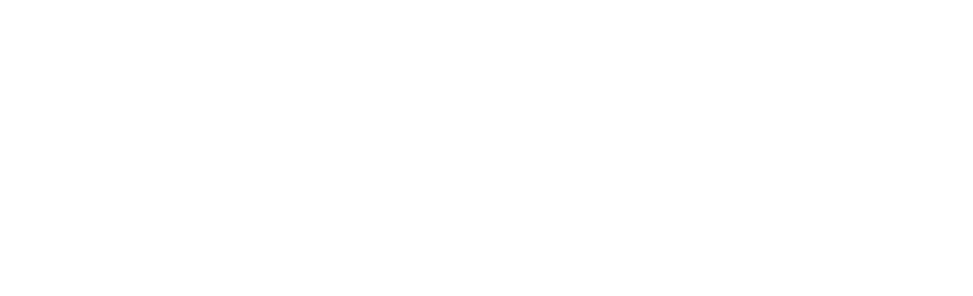
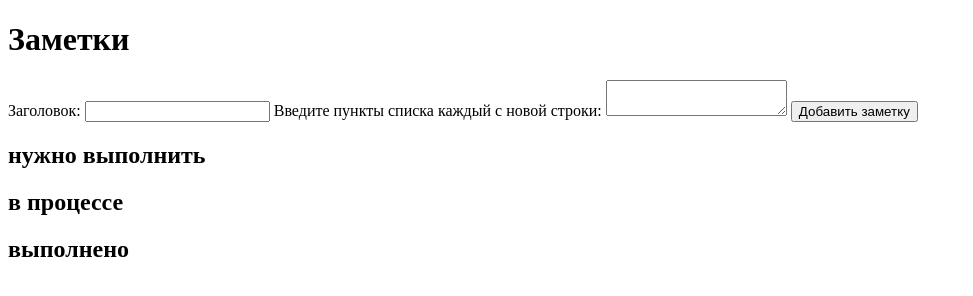
Before and after one commit to L1Z3B3ZE/notesStorage, a plain HTML site: page index.html in a window 1280 px wide. Shown: the whole page, without its empty margins (0-973 px from the left). Drawn offline with Linux system fonts and the light colour scheme.

Commit message:
Реализация добавления заметки

```diff
--- a/index.html
+++ b/index.html
@@ -2,7 +2,7 @@
 <html lang="en">
 <head>
     <meta charset="UTF-8">
-    <title>ToDo List</title>
+    <title>To List</title>
     <script defer src="js/vue.js"></script>
     <script defer src="js/main.js"></script>
     <link rel="stylesheet" href="css/style.css">
@@ -10,6 +10,44 @@
 <body>
     <div id="app">
 
+        <div class="header">
+            <h1>Заметки</h1>
+            <form class="form" @submit.prevent="addTask">
+                <label for="card_title">Заголовок:</label>
+                <input id="card_title" type="text" v-model="taskTitle" required >
+
+                <label for="card_items">Введите пункты списка каждый с новой строки:</label>
+                <textarea id="card_items" v-model="newItemText" ></textarea>
+
+                <button class="formButton" type="submit">Добавить заметку</button>
+            </form>
+        </div>
+
+        <div class="columns">
+
+            <div class="Column">
+                <h2 class="columnTitle">нужно выполнить</h2>
+                <div class="card" v-for="card in column1" :key="card.id" class="card">
+                    <h3>{{ card.title }}</h3>
+                    <div>
+                        <p v-for="item in card.items" :key="item.id">
+                            <input type="checkbox" v-model="item.checked">
+                            <span :class="{ 'completed': item.checked }">{{ item.text }}</span>
+                        </p>
+                    </div>
+                </div>
+            </div>
+
+            <div class="Column">
+                <h2 class="columnTitle">в процессе</h2>
+            </div>
+
+            <div class="Column">
+                <h2 class="columnTitle">выполнено</h2>
+
+            </div>
+
+        </div>
     </div>
 </body>
 </html>
--- a/js/main.js
+++ b/js/main.js
@@ -1,9 +1,25 @@
 let app = new Vue({
     el: '#app',
     data: {
+        newItemText: '',
         taskTitle: '',
         column1: [],
         column2: [],
         column3: [],
-    }
+    },
+    methods: {
+        addTask() {
+            const newTask = {
+                id: Date.now(),
+                title: this.taskTitle,
+                items: this.newItemText.split('\n').filter(item => item.trim() !== '').map(item => ({
+                    text: item,
+                    checked: false
+                }))
+            };
+
+            this.column1.push(newTask);
+
+        }
+    },
 })
```
